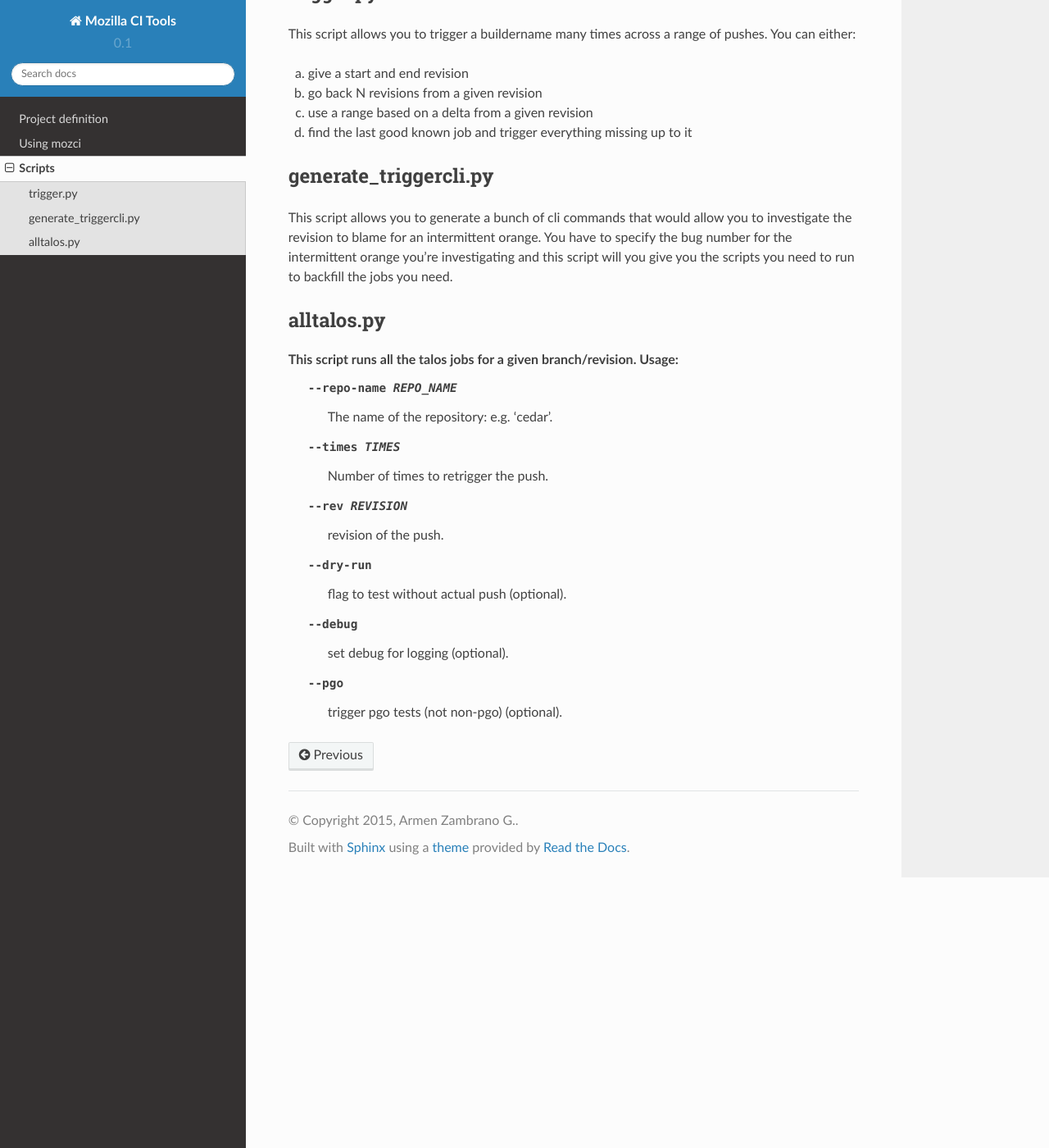
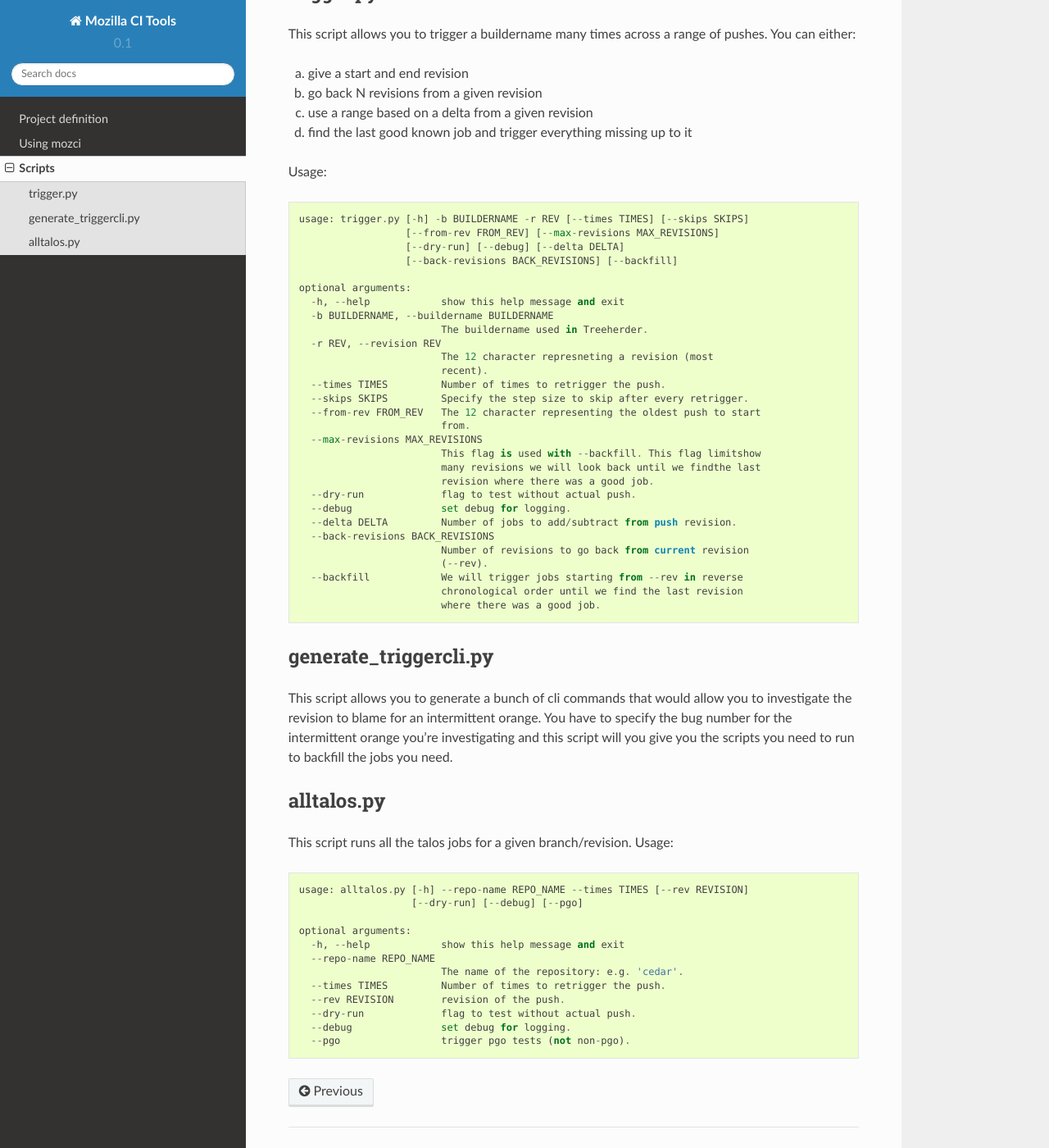
Before and after one commit to mozilla/mozilla_ci_tools, a Sphinx documentation site: the page built from docs/scripts.rst, in a window 1280 px wide and 1400 px high, scrolled down 389 px. Shown: the whole window at 82% size. Built offline with Sphinx 7.4.7 and the Read the Docs theme 2.0.0, drawn with Linux system fonts in a browser that asks for light colours.

Commit message:
Improve the documentation of available scripts.

```diff
--- a/docs/scripts.rst
+++ b/docs/scripts.rst
@@ -19,6 +19,37 @@ b) go back N revisions from a given revision
 c) use a range based on a delta from a given revision
 d) find the last good known job and trigger everything missing up to it
 
+Usage::
+
+  usage: trigger.py [-h] -b BUILDERNAME -r REV [--times TIMES] [--skips SKIPS]
+                    [--from-rev FROM_REV] [--max-revisions MAX_REVISIONS]
+                    [--dry-run] [--debug] [--delta DELTA]
+                    [--back-revisions BACK_REVISIONS] [--backfill]
+
+  optional arguments:
+    -h, --help            show this help message and exit
+    -b BUILDERNAME, --buildername BUILDERNAME
+                          The buildername used in Treeherder.
+    -r REV, --revision REV
+                          The 12 character represneting a revision (most
+                          recent).
+    --times TIMES         Number of times to retrigger the push.
+    --skips SKIPS         Specify the step size to skip after every retrigger.
+    --from-rev FROM_REV   The 12 character representing the oldest push to start
+                          from.
+    --max-revisions MAX_REVISIONS
+                          This flag is used with --backfill. This flag limitshow
+                          many revisions we will look back until we findthe last
+                          revision where there was a good job.
+    --dry-run             flag to test without actual push.
+    --debug               set debug for logging.
+    --delta DELTA         Number of jobs to add/subtract from push revision.
+    --back-revisions BACK_REVISIONS
+                          Number of revisions to go back from current revision
+                          (--rev).
+    --backfill            We will trigger jobs starting from --rev in reverse
+                          chronological order until we find the last revision
+                          where there was a good job.
 
 generate_triggercli.py
 ^^^^^^^^^^^^^^^^^^^^^^
@@ -30,11 +61,17 @@ script will you give you the scripts you need to run to backfill the jobs you ne
 
 alltalos.py
 ^^^^^^^^^^^
-This script runs all the talos jobs for a given branch/revision.  Usage:
-  --repo-name REPO_NAME
-                        The name of the repository: e.g. 'cedar'.
-  --times TIMES         Number of times to retrigger the push.
-  --rev REVISION        revision of the push.
-  --dry-run             flag to test without actual push (optional).
-  --debug               set debug for logging (optional).
-  --pgo                 trigger pgo tests (not non-pgo) (optional).
+This script runs all the talos jobs for a given branch/revision.  Usage::
+
+  usage: alltalos.py [-h] --repo-name REPO_NAME --times TIMES [--rev REVISION]
+                     [--dry-run] [--debug] [--pgo]
+
+  optional arguments:
+    -h, --help            show this help message and exit
+    --repo-name REPO_NAME
+                          The name of the repository: e.g. 'cedar'.
+    --times TIMES         Number of times to retrigger the push.
+    --rev REVISION        revision of the push.
+    --dry-run             flag to test without actual push.
+    --debug               set debug for logging.
+    --pgo                 trigger pgo tests (not non-pgo).
```
